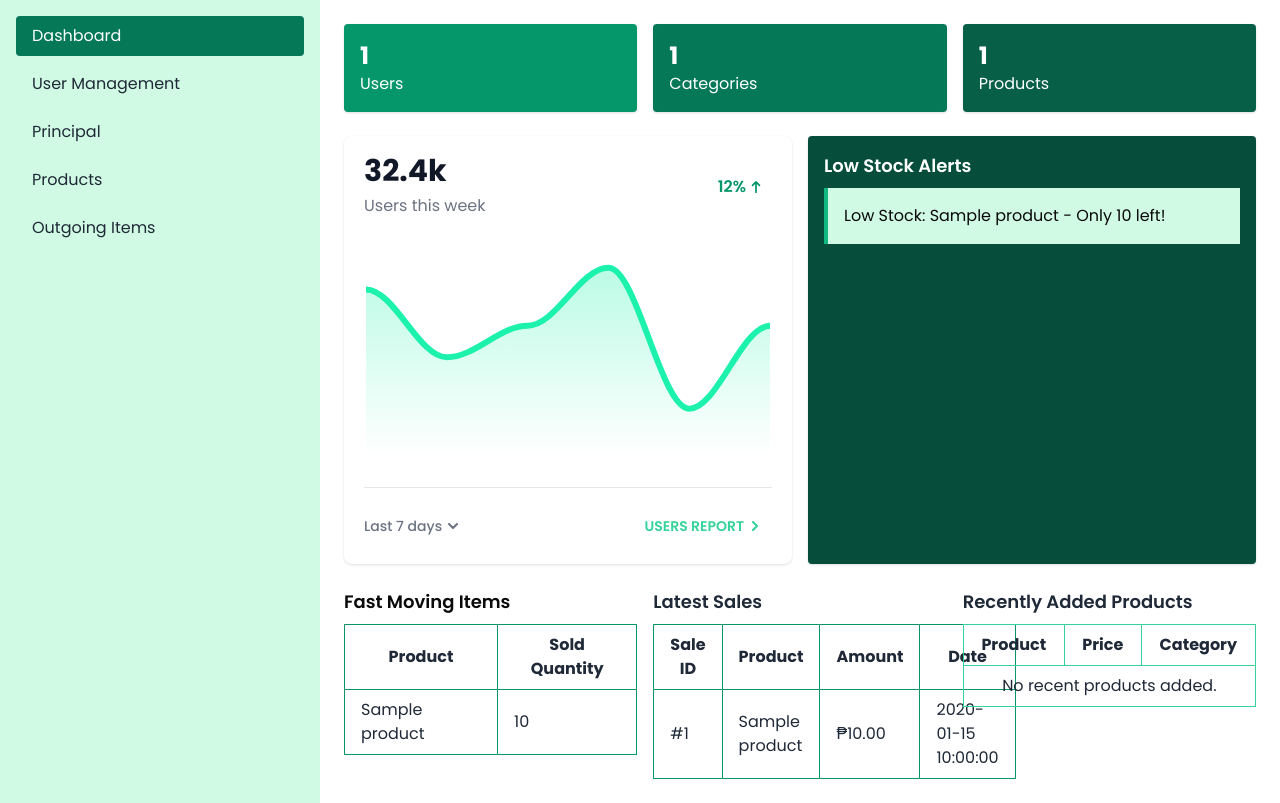
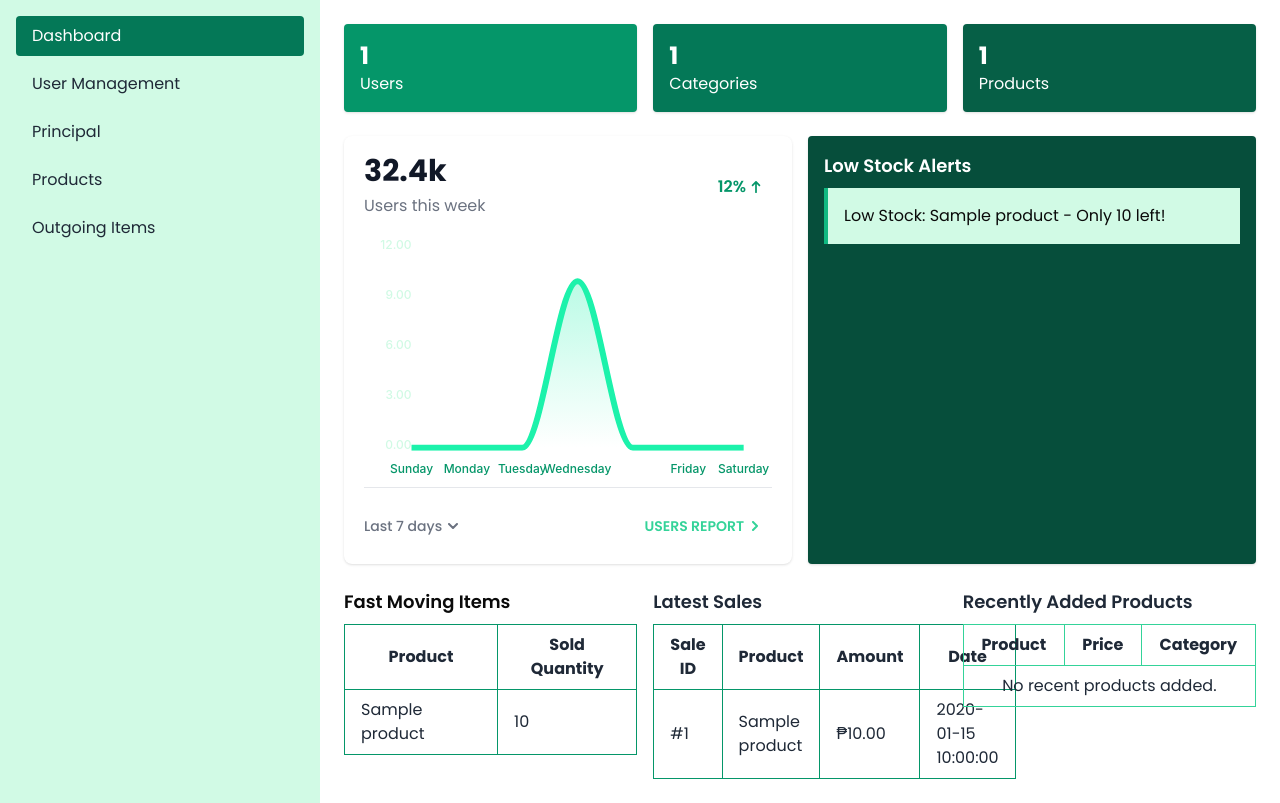
Before and after one commit to njeayyy/inventory, a PHP site: the page made by admin dashboard/dashboard.php in a window 1280 px wide. Shown: the part 60-863 px from the top of the page. Run offline with PHP 8.4, Linux system fonts and the light colour scheme; the visitor is signed in with stand-in values (Sample User, id 1); tables that the repository leaves empty or names only in its code hold one stand-in row (values such as "Sample post"); some libraries are stand-ins or nearby versions.

Commit message:
eh nakapag area-chart

```diff
--- a/admin dashboard/dashboard.php
+++ b/admin dashboard/dashboard.php
@@ -9,6 +9,51 @@
     exit();
 }
 
+// Database connection
+$conn = new mysqli("localhost", "root", "", "inventory_db");
+
+// Check connection
+if ($conn->connect_error) {
+    die("Connection failed: " . $conn->connect_error);
+}
+
+// Query to get the total profits grouped by day of the week
+$query = "SELECT DAYOFWEEK(sale_date) AS weekday, SUM(total_amount) AS total_sales
+          FROM sales
+          GROUP BY DAYOFWEEK(sale_date)";
+
+$result = $conn->query($query);
+
+// Initialize an array with all days of the week (Sunday to Saturday)
+$days_of_week = [
+    1 => "Sunday",
+    2 => "Monday",
+    3 => "Tuesday",
+    4 => "Wednesday",
+    5 => "Thursday",
+    6 => "Friday",
+    7 => "Saturday",
+];
+
+// Initialize an array to store profits, defaulting to 0 for all days
+$profits_by_day = array_fill_keys(array_keys($days_of_week), 0);
+
+// Populate the profits array with data from the database
+while ($row = $result->fetch_assoc()) {
+    $profits_by_day[$row['weekday']] = (float)$row['total_sales'];
+}
+
+// Prepare the data for JavaScript
+$profits_data = [
+    'categories' => array_values($days_of_week), // Sunday to Saturday
+    'profits' => array_values($profits_by_day), // Corresponding profits
+];
+
+// Encode the data as JSON
+$profits_data_json = json_encode($profits_data);
+
+// Close the connection
+$conn->close();
 
 // 1. Establish the database connection
 $mysqli = new mysqli("localhost", "root", "", "inventory_db");
@@ -326,7 +371,14 @@
 
 
 <script>
+// Parse the PHP JSON-encoded data
+const profitsData = <?= $profits_data_json ?>;
 
+// Extract categories (days) and profits
+const categories = profitsData.categories; // Days of the week
+const seriesData = profitsData.profits;    // Profits for each day
+
+// Define the chart options
 const options = {
     chart: {
         height: "100%",
@@ -343,7 +395,7 @@
     tooltip: {
         enabled: true,
         x: {
-      show: false,
+            show: true,
         },
     },
     fill: {
@@ -367,20 +419,25 @@
         padding: {
             left: 2,
             right: 2,
-      top: 0
+            top: 0,
         },
     },
     series: [
         {
-      name: "New users",
-      data: [6500, 6418, 6456, 6526, 6356, 6456],
+            name: "Total Sales",
+            data: seriesData, // Profits for Sunday to Saturday
             color: "#1cf2ab",
         },
     ],
     xaxis: {
-    categories: ['01 February', '02 February', '03 February', '04 February', '05 February', '06 February', '07 February'],
+        categories: categories, // Days of the week
         labels: {
-      show: false,
+            show: true,
+            style: {
+                colors: "#059669", // Set the text color for the weeks
+                fontSize: "12px",  // Adjust the font size
+                fontWeight: "500", // Make the text slightly bold
+            },
         },
         axisBorder: {
             show: false,
@@ -390,10 +447,21 @@
         },
     },
     yaxis: {
-    show: false,
+        show: true,
+        labels: {
+            formatter: function (value) {
+                return value.toFixed(2); // Format to two decimal places
             },
-}
+            style: {
+                colors: "#d1fae5", // Set the text color for the y-axis values
+                fontSize: "12px",  // Adjust the font size
+                fontWeight: "500", // Make the text slightly bold
+            },
+        },
+    },
+};
 
+// Render the chart
 if (document.getElementById("area-chart") && typeof ApexCharts !== 'undefined') {
     const chart = new ApexCharts(document.getElementById("area-chart"), options);
     chart.render();
```
Lines whose indentation alone changed are shown as unchanged.
